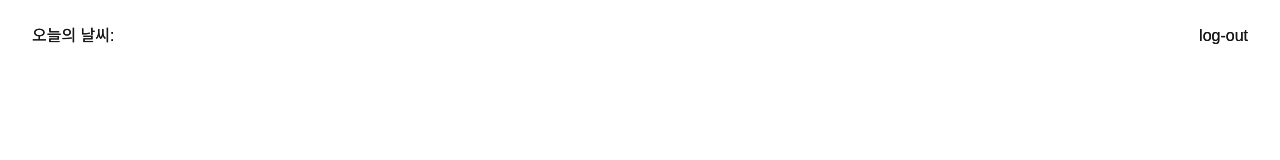
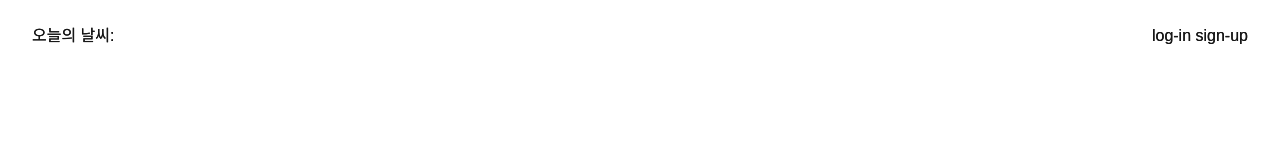
Before and after one commit to Ahnjonghyun87/playground, a Next.js app: page /header in a window 1280 px wide. Shown: the top 160 px of the page. Built offline with nearby package versions, Linux system fonts and the light colour scheme.

Commit message:
레이아웃 로그인 상태관리까지 완료

```diff
--- a/src/app/(log-in)/logIn/page.tsx
+++ b/src/app/(log-in)/logIn/page.tsx
@@ -1,4 +1,6 @@
 "use client";
+
+import { useAuthStore } from "@/app/zustand/userAuthStore";
 import { useMutation } from "@tanstack/react-query";
 import { useRouter } from "next/navigation";
 import { useForm } from "react-hook-form";
@@ -10,6 +12,7 @@ interface LogIn {
 
 const LogInPage = () => {
   const route = useRouter();
+  const { logIn } = useAuthStore();
   const { mutate } = useMutation({
     mutationFn: async (data: LogIn) => {
       const response = await fetch("/api/logIn", {
@@ -28,7 +31,10 @@ const LogInPage = () => {
     onError: () => {
       alert("로그인에 실패했습니다.");
     },
-    onSuccess: () => {
+    onSuccess: (data) => {
+      // 응답에서 유저 정보를 추출 (예: email 또는 id)
+      const user = data?.user?.email || "defaultUser"; // 응답에 따라 수정
+      logIn(user); // 유저 정보를 logIn 함수에 전달
       alert("로그인에 성공했습니다.");
       route.push("/");
     },
--- a/src/app/header/page.tsx
+++ b/src/app/header/page.tsx
@@ -1,9 +1,11 @@
 "use client";
 
+import { useRouter } from "next/navigation";
 import { useAuthStore } from "../zustand/userAuthStore";
 
 const HeaderLayoutPage = () => {
   const { isLoggedIn, logOut } = useAuthStore();
+  const route = useRouter();
   const handleLogOut = async () => {
     try {
       const response = await fetch("/api/logOut", {
@@ -17,6 +19,7 @@ const HeaderLayoutPage = () => {
         // 로그아웃이 성공하면 상태 업데이트
         logOut();
         alert("로그아웃 되었습니다.");
+        route.push("/");
       } else {
         const data = await response.json();
         alert(data.message || "로그아웃 실패");
@@ -25,16 +28,29 @@ const HeaderLayoutPage = () => {
       console.error("로그아웃 에러:", error);
     }
   };
+  const handleLogIn = () => {
+    route.push("logIn");
+  };
+  const handleSignUp = () => {
+    route.push("signUp");
+  };
   return (
     <main className="fixed py-2 z-50 w-full flex justify-between px-4">
       <div className="p-4">오늘의 날씨:</div>
       <div className="p-4 flex space-x-4">
         {isLoggedIn ? (
+          <button type="button" onClick={handleLogOut}>
+            log-out
+          </button>
+        ) : (
           <div>
-            <button>log-in</button> <button>sign-up</button>
+            <button type="button" onClick={handleLogIn}>
+              log-in
+            </button>{" "}
+            <button type="button" onClick={handleSignUp}>
+              sign-up
+            </button>
           </div>
-        ) : (
-          <button onClick={handleLogOut}>log-out</button>
         )}
       </div>
     </main>
```
